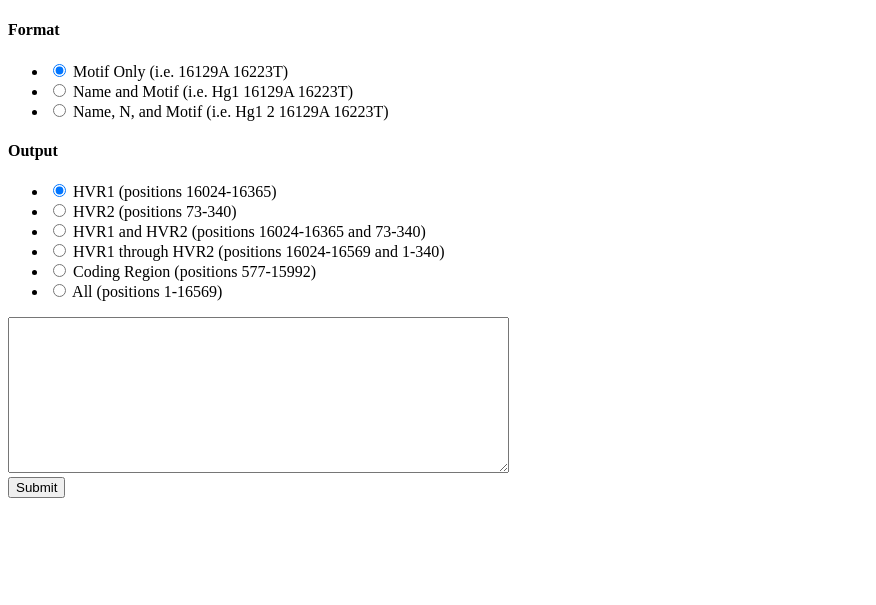
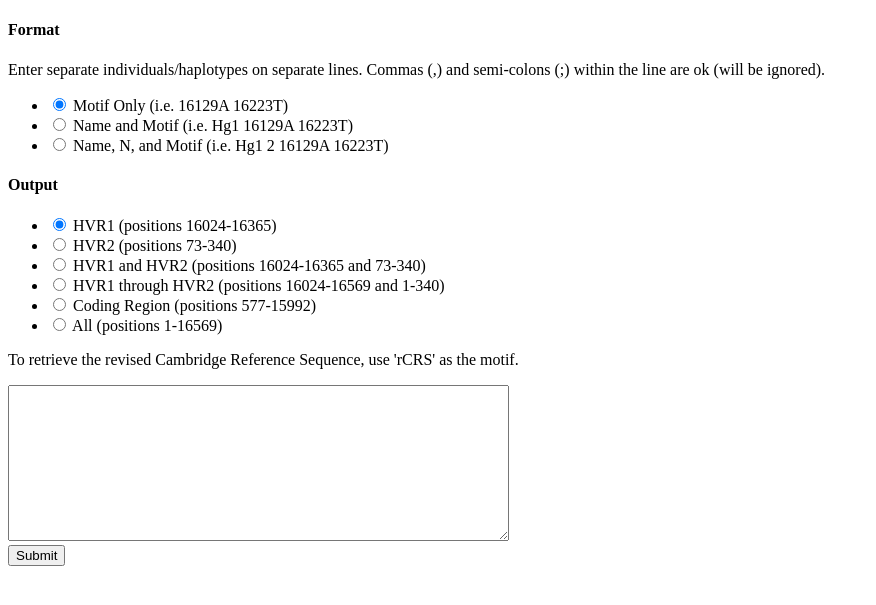
Before and after one commit to ryanraaum/mitomotifsapp, a Python web app: template templates/sites2seq_main.html in a window 1280 px wide. Shown: the top 605 px of the page, without its empty margins (0-876 px from the left). Run offline with Jinja, Linux system fonts and the light colour scheme; the template is opened without the code that fills it, so the values that code supplies are empty.

Commit message:
interface changes

```diff
--- a/templates/sites2seq_main.html
+++ b/templates/sites2seq_main.html
@@ -7,6 +7,9 @@
     <form action="submit" method="post">
         <div>
             <h4>Format</h4>
+            <p>Enter separate individuals/haplotypes on separate lines.
+            Commas (,) and semi-colons (;) within the line are ok (will be
+            ignored).</p>
             <ul>
                 <li><input type="radio" name="format" value="motif_only"     checked >
                     Motif Only (i.e. 16129A 16223T)</li>
@@ -33,6 +36,7 @@
                     All (positions 1-16569)</li>
             </ul>
         </div>
+        <p>To retrieve the revised Cambridge Reference Sequence, use 'rCRS' as the motif.</p>
         <div><textarea name="content" rows="10" cols="60"></textarea></div>
         <div><input type="submit" value="Submit"></div>
     </form>
```
Also changed, not shown: main.py (+17 -4 lines).
